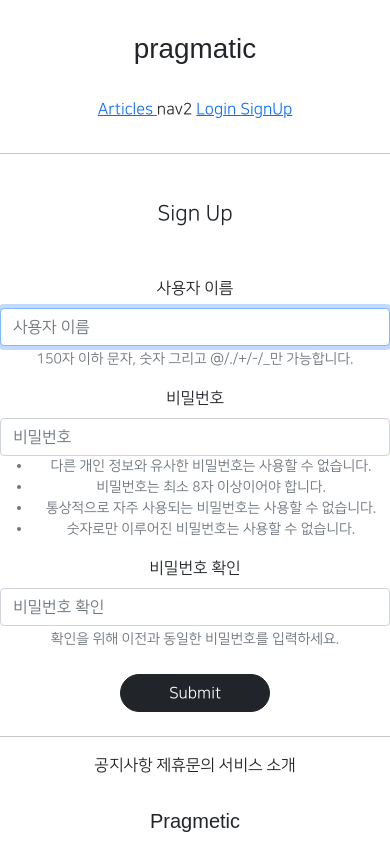
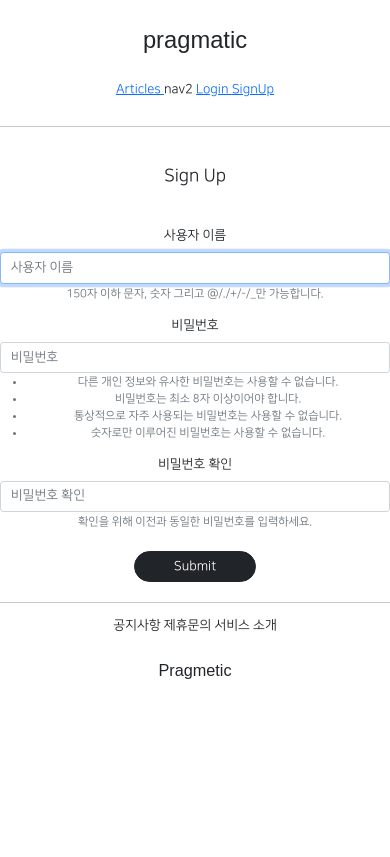
Before and after one commit to gyullo18/gis_1ban, a Django app: page /accounts/create/ in a window 390 px wide. After the commit the page ends 679 px from the top, so only its background shows below. Run offline with Django 3.2, Linux system fonts and the light colour scheme; parts of the project's set-up code (start-up, migrations or seed data) failed here and were passed over; some libraries are stand-ins or nearby versions; some web fonts are replaced.

Commit message:
8/12 1ban class commit 3

```diff
--- a/static/base.css
+++ b/static/base.css
@@ -71,3 +71,11 @@
     padding: 1rem;
     font-size: 1.1rem;
 }
+
+/*8/12 500px이하의 기기에서는 이 css파일이 적용된다*/
+@media screen and (max-width: 500px) {
+    html {
+        /* defalut font-size = 16px */
+        font-size: 13px;
+    }
+}
```
